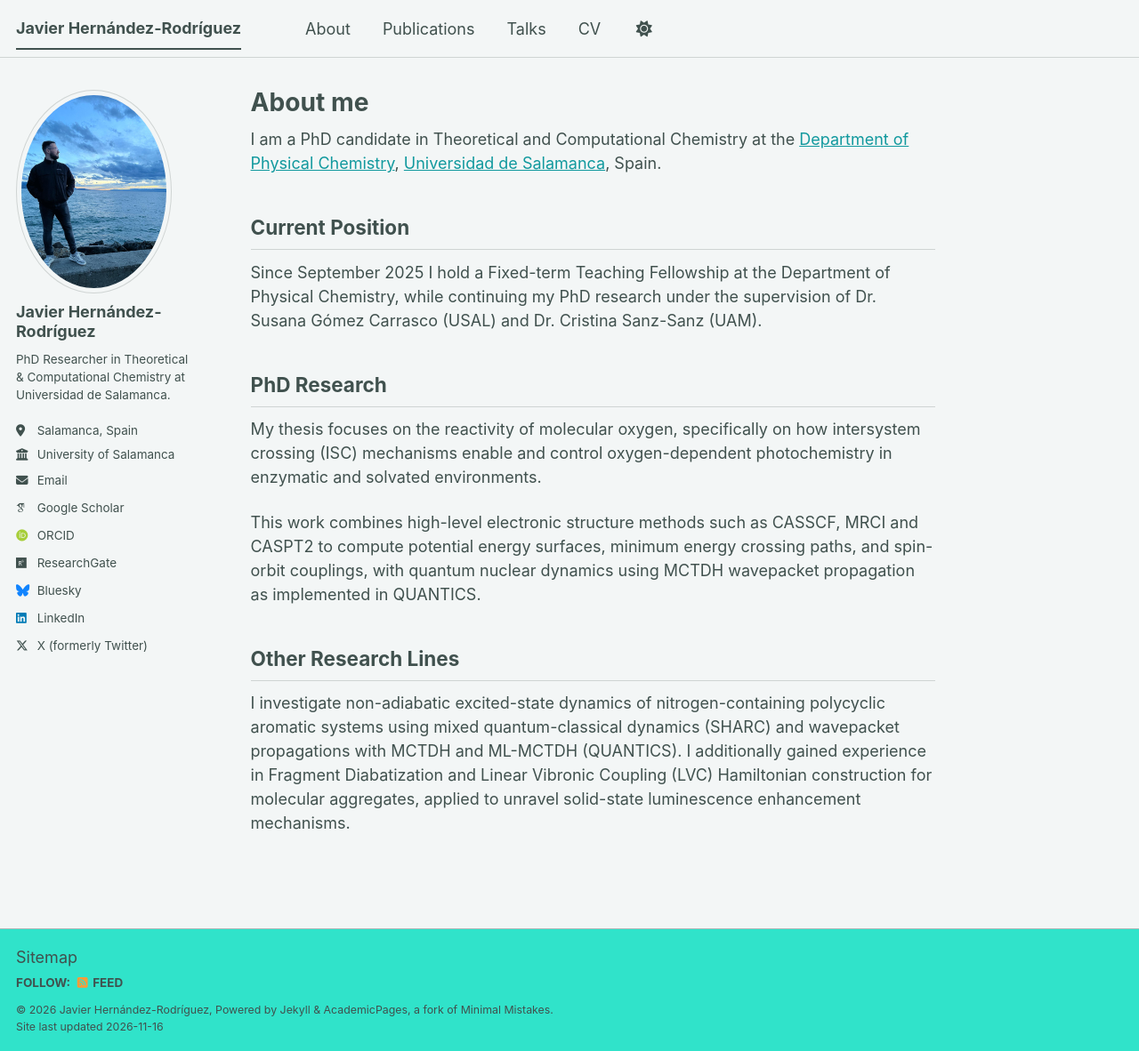
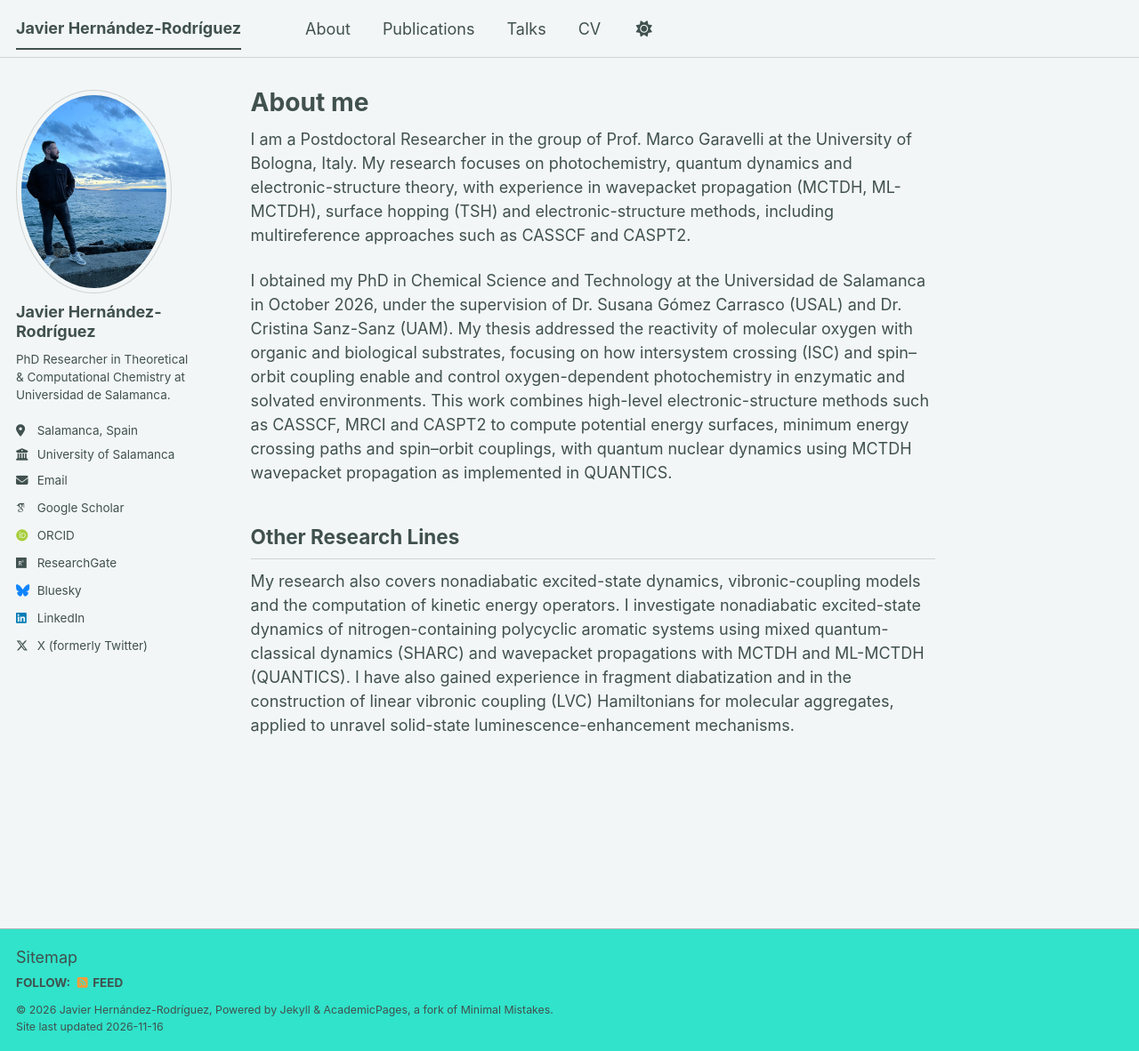
Before and after one commit to javier-hernandezr/javier-hernandezr.github.io, a Jekyll site: the page built from _pages/about.md, in a window 1280 px wide and 1182 px high. Shown: the whole window at 89% size. Built offline with Jekyll 4.4.1, drawn with Linux system fonts in a browser that asks for light colours; some web fonts are replaced; a script bundle is joined from its source files by our own code; library files that are not in the unit come from our copies.

Commit message:
Update about.md

```diff
--- a/_pages/about.md
+++ b/_pages/about.md
@@ -8,32 +8,10 @@ redirect_from:
   - /about.html
 ---
 
-I am a PhD candidate in Theoretical and Computational Chemistry at the
-[Department of Physical Chemistry](https://quimfis.usal.es/),
-[Universidad de Salamanca](https://www.usal.es/), Spain.
+I am a Postdoctoral Researcher in the group of Prof. Marco Garavelli at the University of Bologna, Italy. My research focuses on photochemistry, quantum dynamics and electronic-structure theory, with experience in wavepacket propagation (MCTDH, ML-MCTDH), surface hopping (TSH) and electronic-structure methods, including multireference approaches such as CASSCF and CASPT2.
 
-## Current Position
-
-Since September 2025 I hold a Fixed-term Teaching Fellowship at the
-Department of Physical Chemistry, while continuing my PhD research
-under the supervision of Dr. Susana Gómez Carrasco (USAL) and
-Dr. Cristina Sanz-Sanz (UAM).
-
-## PhD Research
-My thesis focuses on the reactivity of molecular oxygen, specifically
-on how intersystem crossing (ISC) mechanisms enable and control
-oxygen-dependent photochemistry in enzymatic and solvated environments.
-
-This work combines high-level electronic structure methods such as CASSCF,
-MRCI and CASPT2 to compute potential energy surfaces, minimum energy
-crossing paths, and spin-orbit couplings, with quantum nuclear dynamics
-using MCTDH wavepacket propagation as implemented in QUANTICS.
+I obtained my PhD in Chemical Science and Technology at the Universidad de Salamanca in October 2026, under the supervision of Dr. Susana Gómez Carrasco (USAL) and Dr. Cristina Sanz-Sanz (UAM). My thesis addressed the reactivity of molecular oxygen with organic and biological substrates, focusing on how intersystem crossing (ISC) and spin–orbit coupling enable and control oxygen-dependent photochemistry in enzymatic and solvated environments. This work combines high-level electronic-structure methods such as CASSCF, MRCI and CASPT2 to compute potential energy surfaces, minimum energy crossing paths and spin–orbit couplings, with quantum nuclear dynamics using MCTDH wavepacket propagation as implemented in QUANTICS.
 
 ## Other Research Lines
 
-I investigate non-adiabatic excited-state dynamics of nitrogen-containing
-polycyclic aromatic systems using mixed quantum-classical dynamics (SHARC)
-and wavepacket propagations with MCTDH and ML-MCTDH (QUANTICS). I additionally
-gained experience in Fragment Diabatization and Linear Vibronic Coupling
-(LVC) Hamiltonian construction for molecular aggregates, applied to unravel
-solid-state luminescence enhancement mechanisms.
+My research also covers nonadiabatic excited-state dynamics, vibronic-coupling models and the computation of kinetic energy operators. I investigate nonadiabatic excited-state dynamics of nitrogen-containing polycyclic aromatic systems using mixed quantum-classical dynamics (SHARC) and wavepacket propagations with MCTDH and ML-MCTDH (QUANTICS). I have also gained experience in fragment diabatization and in the construction of linear vibronic coupling (LVC) Hamiltonians for molecular aggregates, applied to unravel solid-state luminescence-enhancement mechanisms.
```
